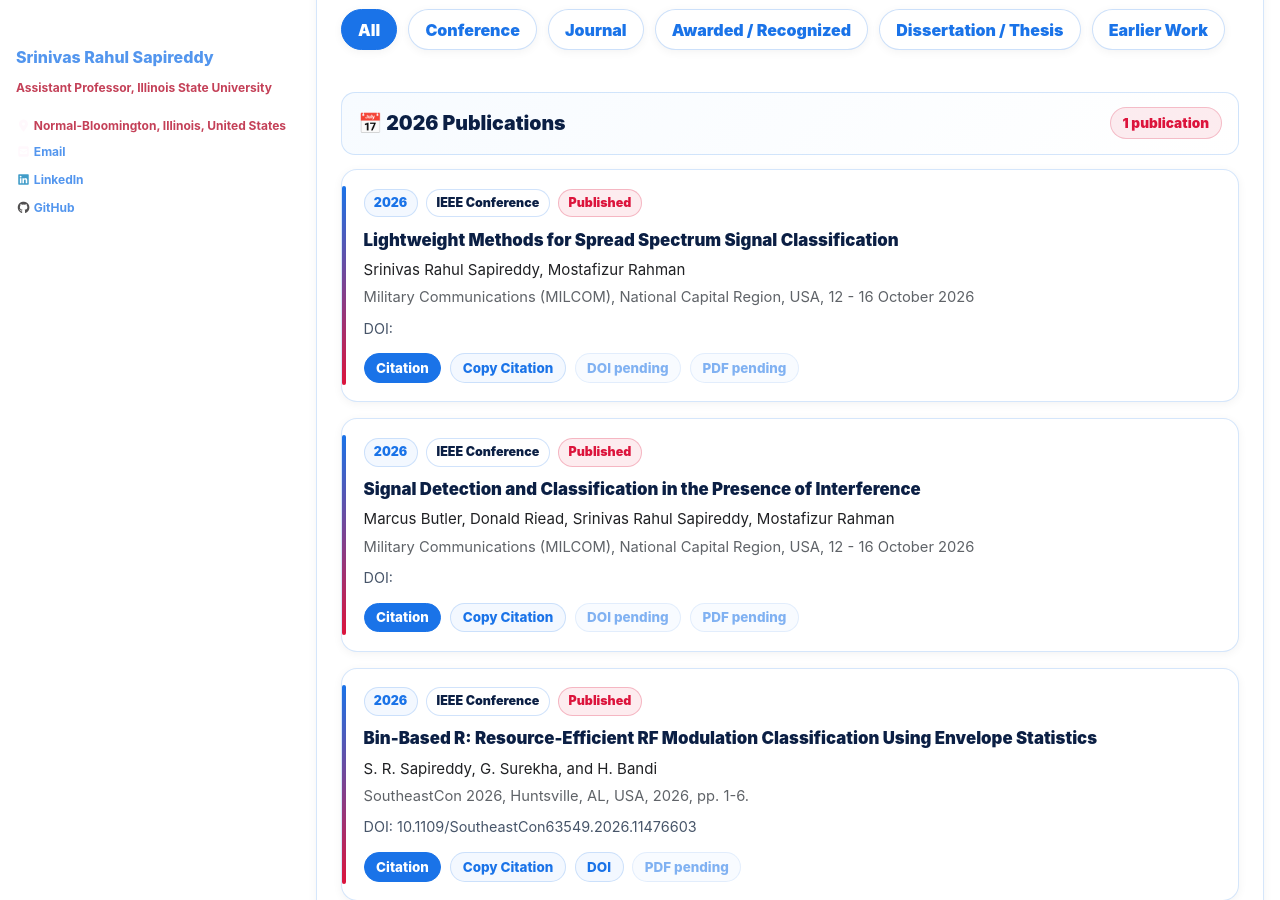
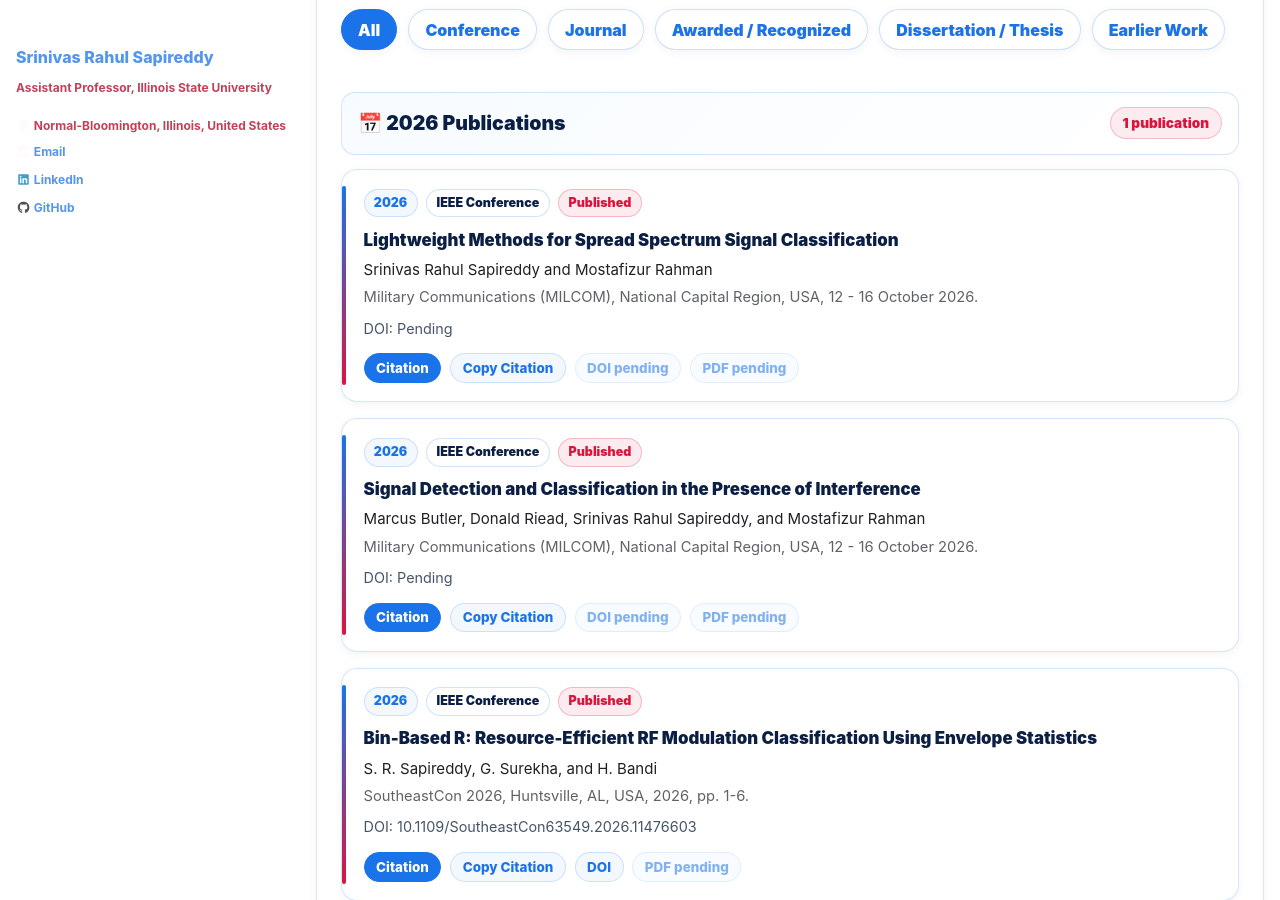
Before and after one commit to srsapireddy/srsapireddy.github.io, a Jekyll site: the page built from _pages/publications.md, in a window 1280 px wide and 900 px high, scrolled down 1337 px. Built offline with Jekyll 4.4.1, drawn with Linux system fonts in a browser that asks for light colours; cached includes are drawn as plain includes; nearby versions of some CDN libraries.

Commit message:
Update publications.md

```diff
--- a/_pages/publications.md
+++ b/_pages/publications.md
@@ -842,25 +842,25 @@ author_profile: true
       </div>
 
       <div class="pub-authors">
-        Srinivas Rahul Sapireddy, Mostafizur Rahman
+        Srinivas Rahul Sapireddy and Mostafizur Rahman
       </div>
 
       <div class="pub-venue">
-        Military Communications (MILCOM), National Capital Region, USA, 12 - 16 October 2026
+        Military Communications (MILCOM), National Capital Region, USA, 12 - 16 October 2026.
       </div>
 
       <div class="pub-note">
-        DOI:
+        DOI: Pending
       </div>
 
       <div class="pub-links">
-        <button class="pub-button primary" onclick="toggleCitation('cite-2026-milcom-1')">Citation</button>
-        <button class="pub-button" onclick="copyCitation('cite-2026-milcom-1')">Copy Citation</button>
+        <button class="pub-button primary" onclick="toggleCitation('cite-2026-milcom-spread-spectrum')">Citation</button>
+        <button class="pub-button" onclick="copyCitation('cite-2026-milcom-spread-spectrum')">Copy Citation</button>
         <a class="pub-link disabled" href="#" onclick="return false;">DOI pending</a>
         <a class="pub-link disabled" href="#" onclick="return false;">PDF pending</a>
       </div>
 
-      <div id="cite-2026-milcom-1" class="citation-box">
+      <div id="cite-2026-milcom-spread-spectrum" class="citation-box">
         S. R. Sapireddy and M. Rahman, "Lightweight Methods for Spread Spectrum Signal Classification," Military Communications (MILCOM), National Capital Region, USA, 2026.
       </div>
     </div>
@@ -877,25 +877,25 @@ author_profile: true
       </div>
 
       <div class="pub-authors">
-        Marcus Butler, Donald Riead, Srinivas Rahul Sapireddy, Mostafizur Rahman
+        Marcus Butler, Donald Riead, Srinivas Rahul Sapireddy, and Mostafizur Rahman
       </div>
 
       <div class="pub-venue">
-        Military Communications (MILCOM), National Capital Region, USA, 12 - 16 October 2026
+        Military Communications (MILCOM), National Capital Region, USA, 12 - 16 October 2026.
       </div>
 
       <div class="pub-note">
-        DOI:
+        DOI: Pending
       </div>
 
       <div class="pub-links">
-        <button class="pub-button primary" onclick="toggleCitation('cite-2026-milcom-2')">Citation</button>
-        <button class="pub-button" onclick="copyCitation('cite-2026-milcom-2')">Copy Citation</button>
+        <button class="pub-button primary" onclick="toggleCitation('cite-2026-milcom-interference')">Citation</button>
+        <button class="pub-button" onclick="copyCitation('cite-2026-milcom-interference')">Copy Citation</button>
         <a class="pub-link disabled" href="#" onclick="return false;">DOI pending</a>
         <a class="pub-link disabled" href="#" onclick="return false;">PDF pending</a>
       </div>
 
-      <div id="cite-2026-milcom-2" class="citation-box">
+      <div id="cite-2026-milcom-interference" class="citation-box">
         M. Butler, D. Riead, S. R. Sapireddy, and M. Rahman, "Signal Detection and Classification in the Presence of Interference," Military Communications (MILCOM), National Capital Region, USA, 2026.
       </div>
     </div>
@@ -924,13 +924,13 @@ author_profile: true
       </div>
 
       <div class="pub-links">
-        <button class="pub-button primary" onclick="toggleCitation('cite-2026-southeastcon')">Citation</button>
-        <button class="pub-button" onclick="copyCitation('cite-2026-southeastcon')">Copy Citation</button>
+        <button class="pub-button primary" onclick="toggleCitation('cite-2026-southeastcon-bin-r')">Citation</button>
+        <button class="pub-button" onclick="copyCitation('cite-2026-southeastcon-bin-r')">Copy Citation</button>
         <a class="pub-link" href="https://doi.org/10.1109/SoutheastCon63549.2026.11476603" target="_blank" rel="noopener">DOI</a>
         <a class="pub-link disabled" href="#" onclick="return false;">PDF pending</a>
       </div>
 
-      <div id="cite-2026-southeastcon" class="citation-box">
+      <div id="cite-2026-southeastcon-bin-r" class="citation-box">
         S. R. Sapireddy, G. Surekha, and H. Bandi, "Bin-Based R: Resource-Efficient RF Modulation Classification Using Envelope Statistics," SoutheastCon 2026, Huntsville, AL, USA, 2026, pp. 1-6, doi: 10.1109/SoutheastCon63549.2026.11476603.
       </div>
     </div>
```
